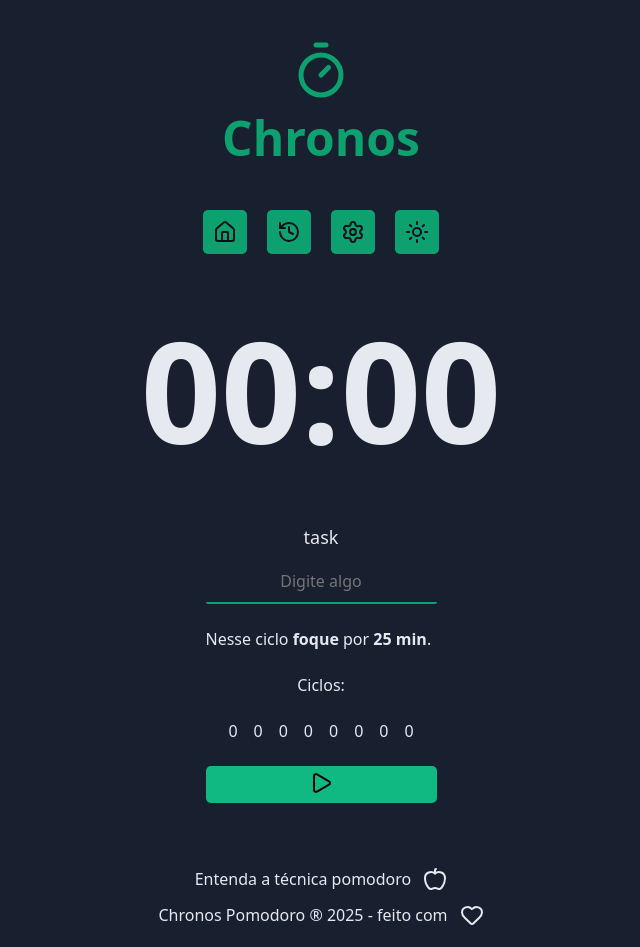
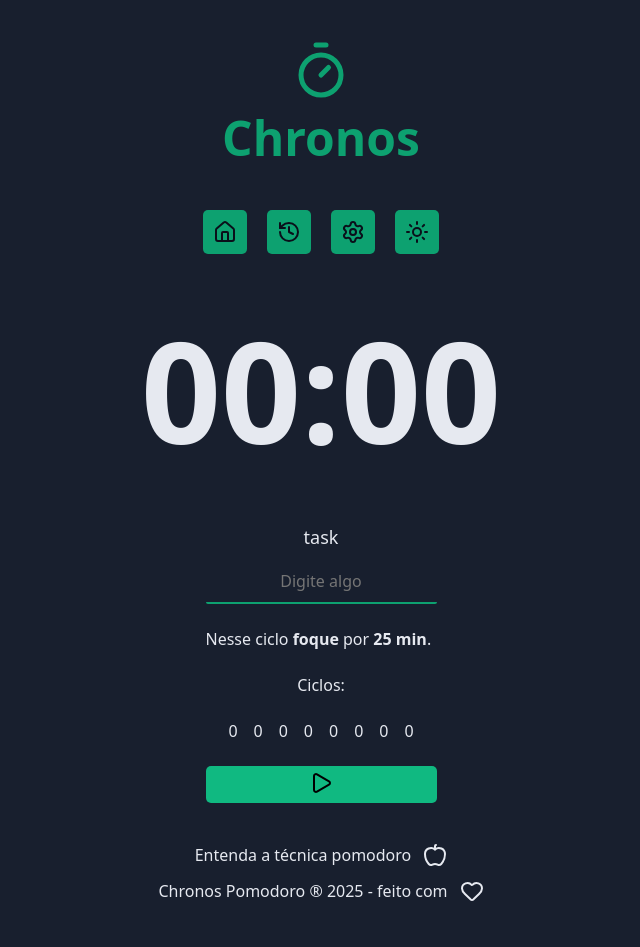
Before and after one commit to Talia-R/react, a React (Vite) app in the folder chronos-pomodoro/: page / in a window 1280 px wide. Shown: the whole page, without its empty margins (319-959 px from the left). After the commit the page ends 923 px from the top, so only its background shows below. Built offline with nearby package versions, Linux system fonts and the light colour scheme.

Commit message:
updated to new structure

```diff
--- a/chronos-pomodoro/src/components/Footer/styles.module.css
+++ b/chronos-pomodoro/src/components/Footer/styles.module.css
@@ -1,5 +1,5 @@
 .footer{
-    margin-top: 2.4rem;
+    /* margin-top: 2.4rem; */
     display: flex;
     gap: 1.2rem;
     flex-direction: column;
```
